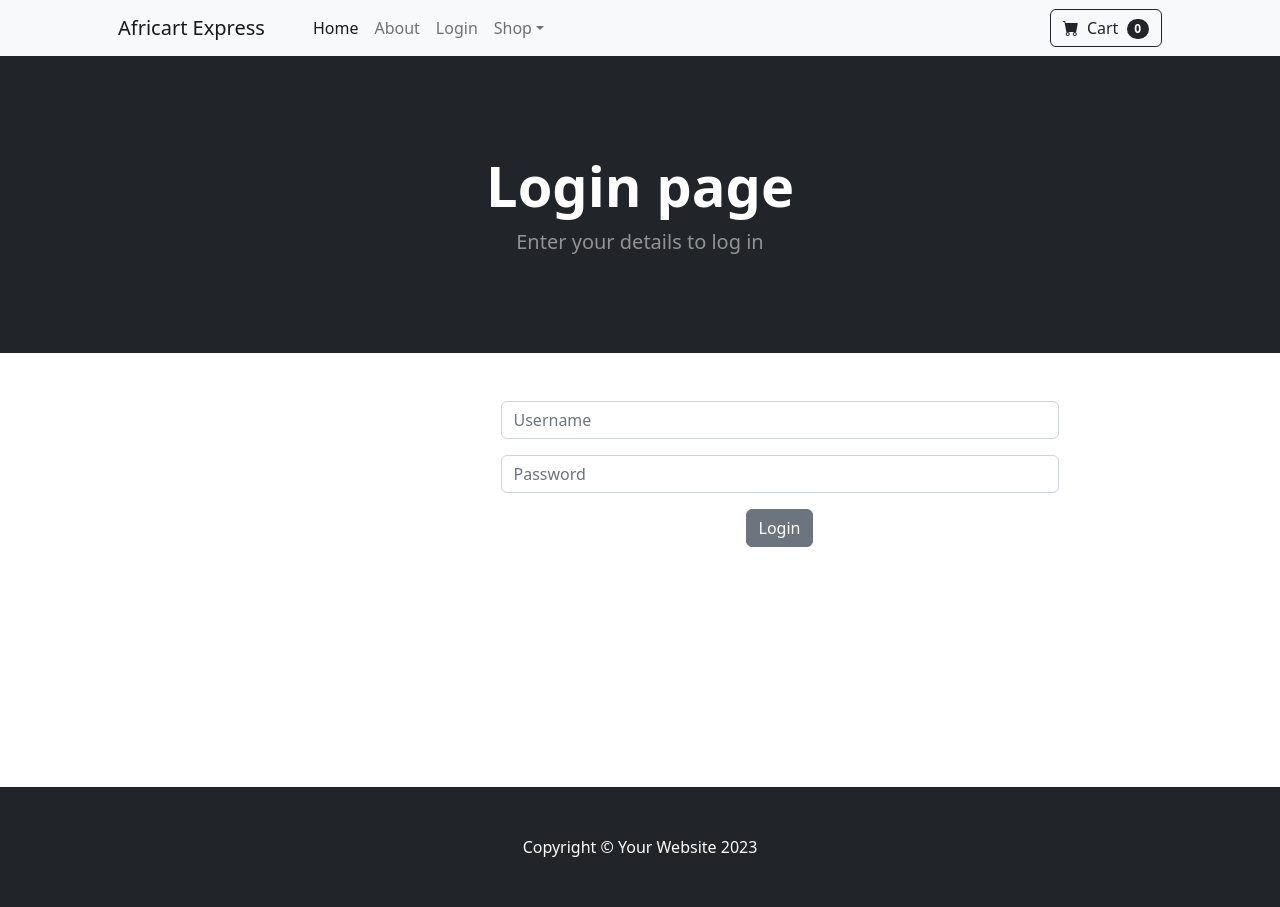
After one commit to Peter-Oenga/Retail-Store, a Django app: page /login/ in a window 1280 px wide. The commit adds this page. Run offline with Django 5.2, Linux system fonts and the light colour scheme; some libraries are stand-ins or nearby versions.

Commit message:
Login and Logout

```diff
--- a/Store/core/urls.py
+++ b/Store/core/urls.py
@@ -4,5 +4,7 @@ from . import views
 
 urlpatterns = [
     path("", views.index, name="index"),
-    path("about/", views.about, name='about')
+    path("about/", views.about, name='about'),
+    path('login/', views.login_user, name='login'),
+    path('logout/', views.logout_user, name='logout')
 ]
--- a/Store/core/views.py
+++ b/Store/core/views.py
@@ -1,5 +1,7 @@
-from django.shortcuts import render
+from django.shortcuts import render, redirect
 from . models import product
+from django.contrib.auth import authenticate, login, logout
+from django.contrib import messages
 
 # Create your views here.
 def index(request):
@@ -8,3 +10,28 @@ def index(request):
 
 def about(request):
     return render(request, "about.html", {})
+
+def logout_user(request):
+    logout(request)
+    messages.success(request, 'Logged out')
+    return redirect('index')
+
+
+def login_user(request):
+    if request.method == "POST":
+        username = request.POST["username"]
+        password = request.POST["password"]
+        user = authenticate(request, username=username, password=password)
+
+
+        if user is not None:
+            login(request, user)
+            messages.success(request, 'You have succesfully logged in!')
+            return redirect('index')
+
+        else:
+            messages.success(request, "There was a problem please try again later")
+            return redirect('login')
+
+    else:
+        return render(request, "login.html", {})
--- a/Store/templates/base.html
+++ b/Store/templates/base.html
@@ -19,6 +19,15 @@
         <!-- Navigation-->
         {%include 'navbar.html'%}
 
+        {% if messages %}
+            {% for message in messages %}
+        <div class="alert alert-warning alert-dismissible fade show" role="alert">
+            {{message}}
+            <button type="button" class="btn-close" data-bs-dismiss="alert" aria-label="Close"></button>
+          </div>
+            {% endfor %}
+        {% endif %}
+
         {%block content%}
         {%endblock%}
         <!-- Footer-->
--- /dev/null
+++ b/Store/templates/login.html
@@ -0,0 +1,46 @@
+{% extends 'base.html'%}
+{% block content %}
+<!-- Header-->
+<header class="bg-dark py-5">
+    <div class="container px-4 px-lg-5 my-5">
+        <div class="text-center text-white">
+            <h1 class="display-4 fw-bolder">Login page</h1>
+            <p class="lead fw-normal text-white-50 mb-0">Enter your details to log in</p>
+        </div>
+    </div>
+</header>
+
+<div class="container">
+    <div class="row">
+        <center>
+            <div class="col-md-6 offset-md-3">
+                <br></br>
+
+                <form method="POST" action="{%url 'login'%}">
+                    {%csrf_token%}
+
+                    <div class="mb-3">
+
+                      <input type="text" class="form-control" placeholder="Username" name="username">
+
+                    </div>
+                    <div class="mb-3">
+
+                      <input type="password" class="form-control" name="password" placeholder="Password">
+                    </div>
+
+                    <button type="submit" class="btn btn-secondary">Login</button>
+                </form>
+
+<br></br>
+<br></br>
+<br></br>
+<br></br>
+<br></br>
+            </div>
+        </center>
+
+    </div>
+
+</div>
+{%endblock%}
--- a/Store/templates/navbar.html
+++ b/Store/templates/navbar.html
@@ -7,7 +7,13 @@
             <ul class="navbar-nav me-auto mb-2 mb-lg-0 ms-lg-4">
                 <li class="nav-item"><a class="nav-link active" aria-current="page" href="{%url 'index'%}">Home</a></li>
                 <li class="nav-item"><a class="nav-link" href="{%url 'about'%}">About</a></li>
-                <li class="nav-item dropdown">
+
+                {% if user.is_authenticated %}
+                    <li class="nav-item"><a class="nav-link" href="{%url 'logout'%}">Logout</a></li>
+                 {%else%}
+                    <li class="nav-item"><a class="nav-link" href="{%url 'login'%}">Login</a></li>
+                 {% endif %}
+                    <li class="nav-item dropdown">
                     <a class="nav-link dropdown-toggle" id="navbarDropdown" href="#" role="button" data-bs-toggle="dropdown" aria-expanded="false">Shop</a>
                     <ul class="dropdown-menu" aria-labelledby="navbarDropdown">
                         <li><a class="dropdown-item" href="#!">All Products</a></li>
```
Also changed, not shown: Store/db.sqlite3.
